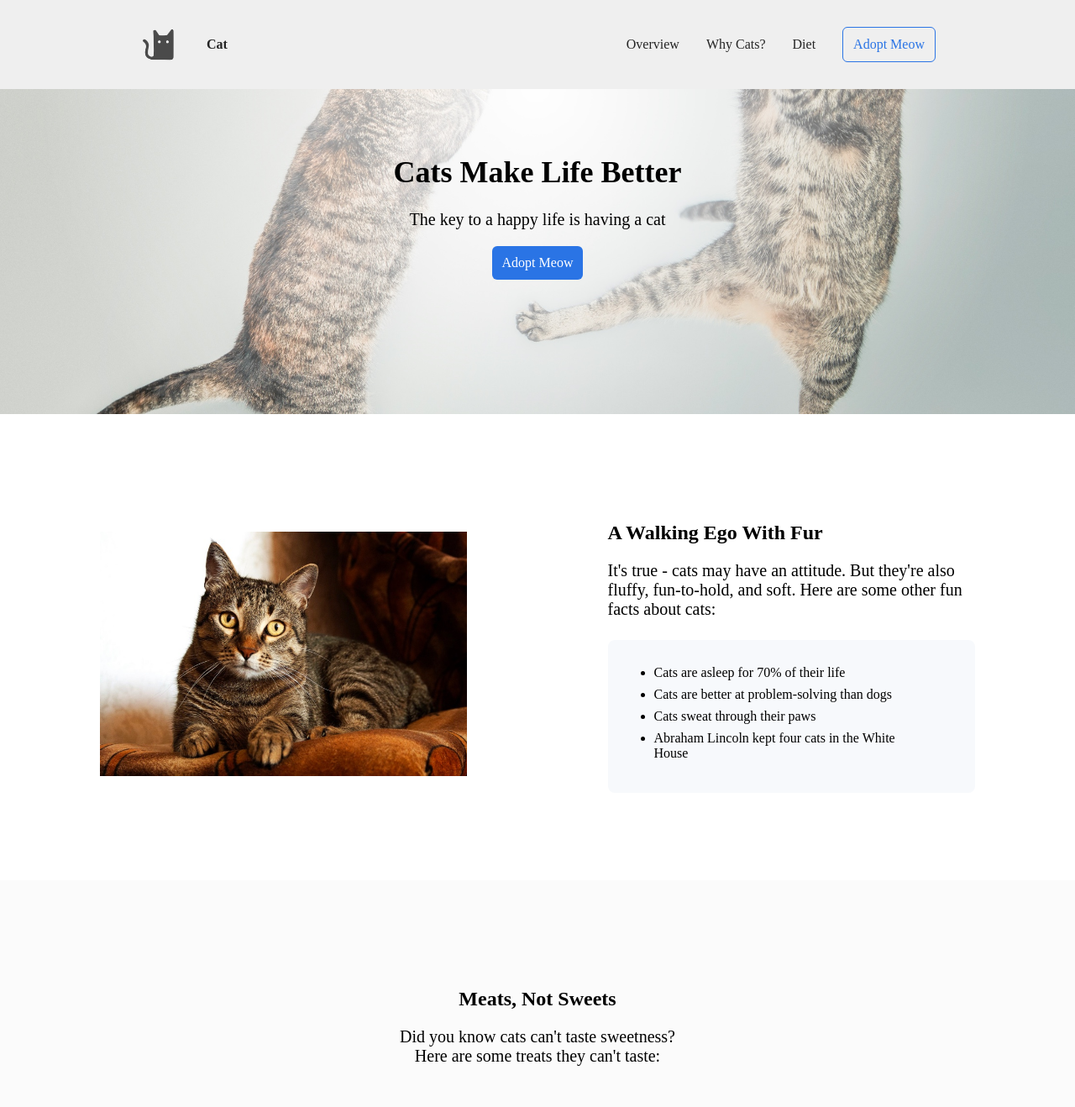
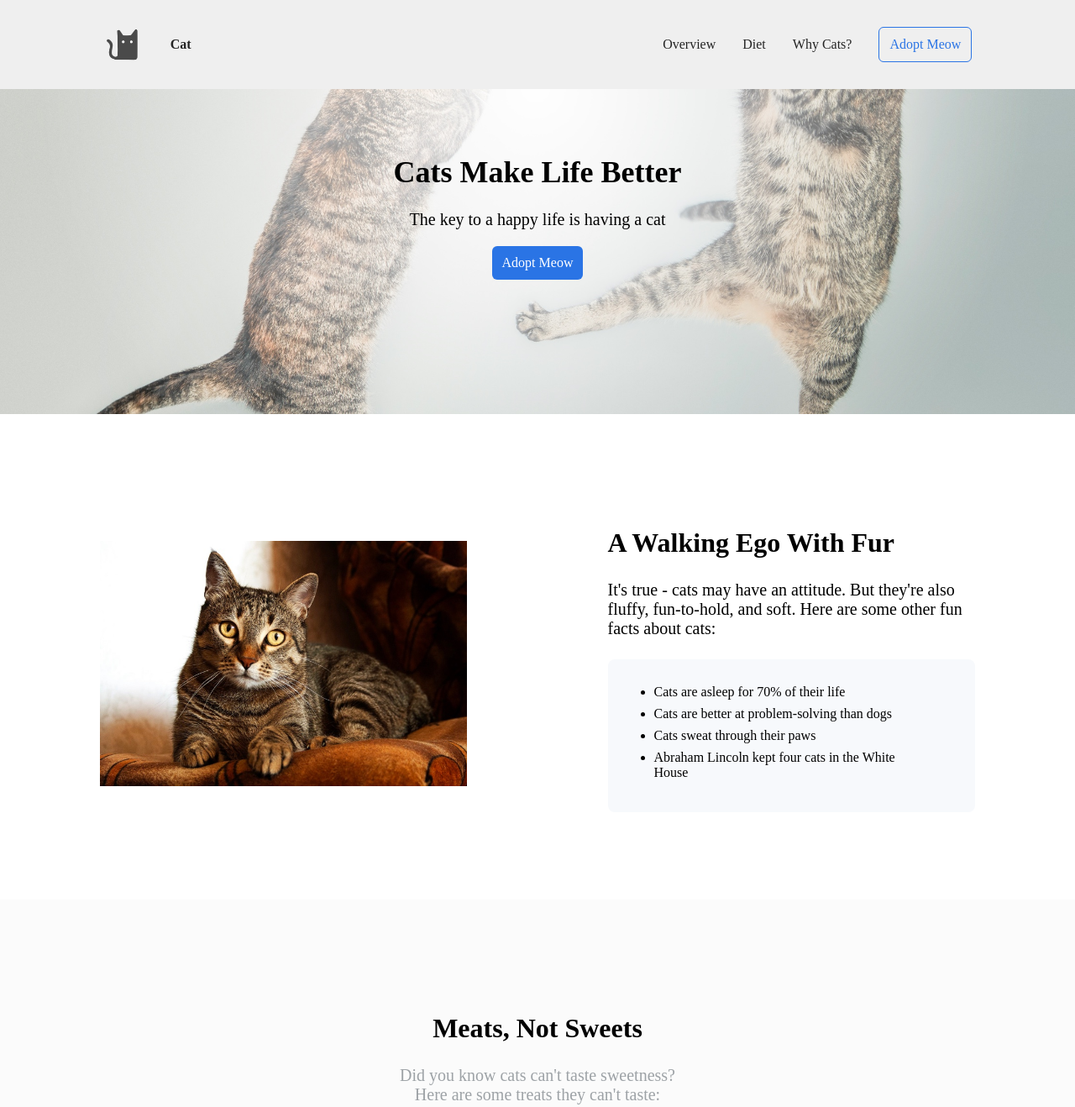
Before and after one commit to joshuazhu17/make-school-landing-page, a website built with Parcel: page src/index.html in a window 1280 px wide. Shown: the top 1318 px of the page at 84% size. Built offline with nearby package versions, Linux system fonts and the light colour scheme; a web font is replaced by a local one.

Commit message:
Small changes

```diff
--- a/src/index.html
+++ b/src/index.html
@@ -19,13 +19,13 @@
             </div>
             <div class="right-items">
                 <div class="nav-item">
-                    <a href="#" class="nav-link">Overview</a>
+                    <a href="#first-section" class="nav-link">Overview</a>
                 </div>
                 <div class="nav-item">
-                    <a href="#" class="nav-link">Why Cats?</a>
+                    <a href="#second-section" class="nav-link">Diet</a>
                 </div>
                 <div class="nav-item">
-                    <a href="#" class="nav-link">Diet</a>
+                    <a href="#third-section" class="nav-link">Why Cats?</a>
                 </div>
                 <div class="nav-item">
                     <a href="https://www.sfspca.org/adoptions/cats" class="button">Adopt Meow</a>
--- a/src/scss/palm/hero.scss
+++ b/src/scss/palm/hero.scss
@@ -1,9 +1,5 @@
 .hero{
     background-color: #F0F8FF;
-    background-image: url("../img/jumping_cats.jpg");
-    background-size: cover;
-    background-position: center center;
-    background-repeat: no-repeat;
     padding: 10rem;
     text-align: center;
     box-sizing: border-box;
--- a/src/scss/palm/navbar.scss
+++ b/src/scss/palm/navbar.scss
@@ -33,9 +33,10 @@
     box-sizing: border-box;
     flex-direction: row;
     justify-content: space-between;
-    padding-left: 150px;
-    padding-right: 150px;
+    padding-left: (100vw/12);
+    padding-right: (100vw/12);
     @include navbar($bg);
+
     &.is-fixed-top{
         position: fixed;
         top: 0;
--- a/src/scss/style.scss
+++ b/src/scss/style.scss
@@ -20,6 +20,11 @@ h1 {
 
 h2 {
     color: #000000;
+    font-size: 32px;
+}
+
+h3 {
+    font-size: 28px;
 }
 
 p {
@@ -53,6 +58,9 @@ p {
         margin-right: 100px;
         align-items: flex-start;
     }
+    p {
+        color: #9DA2A6;
+    }
 }
 
 #third-section {
@@ -78,3 +86,10 @@ footer {
 .footer-logo {
     height: 1rem;
 }
+
+.hero {
+    background-image: url("../img/jumping_cats.jpg");
+    background-size: cover;
+    background-position: center center;
+    background-repeat: no-repeat;
+}
```
Also changed, not shown: src/img/hamburger_menu.png (added).
